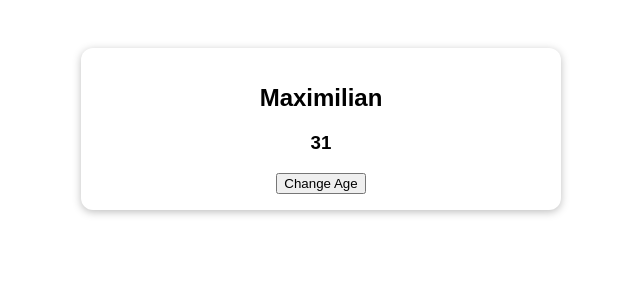
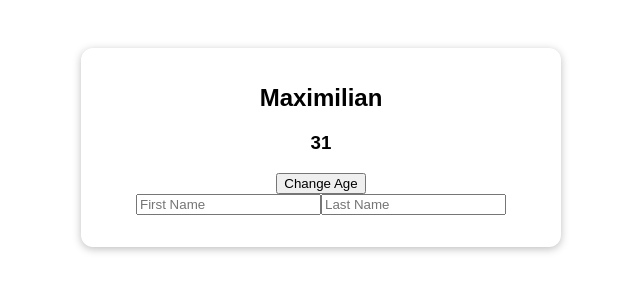
Before and after one commit to chaehyun-oh/vue_tcg, a Vue app in the folder composition-01-starting-setup/: page / in a window 1280 px wide. Shown: the top 300 px of the page, without its empty margins (319-959 px from the left). Built offline with nearby package versions, Linux system fonts and the light colour scheme; the HTML template or start-up script is replaced by a standard one.

Commit message:
230808 update

```diff
--- a/composition-01-starting-setup/src/App.vue
+++ b/composition-01-starting-setup/src/App.vue
@@ -3,25 +3,45 @@
     <h2>{{ user.name }}</h2>
     <h3>{{ user.age }}</h3>
     <button @click="setAge">Change Age</button>
+    <div>
+      <input type="text" placeholder="First Name" @input="setFirstName" />
+      <input type="text" placeholder="Last Name" @input="setLastName" />
+      <p>{{ uName }}</p>
+    </div>
   </section>
 </template>
 
 <script>
-import { reactive } from 'vue';
+import { reactive, ref, computed } from 'vue';
 
 export default {
   setup() {
     // const uName = ref('Maximilian');
     // const uAge = ref(31);
 
+    const firstName = ref('');
+    const lastName = ref('');
+
     const user = reactive({
       name: 'Maximilian',
       age: 31,
     });
 
+    const uName = computed(function () {
+      return firstName.value + ' ' + lastName.value;
+    });
+
     function setNewData() {
       user.age = 32;
       // uAge.value = 33;
+    }
+
+    function setFirstName(e) {
+      firstName.value = e.target.value;
+    }
+
+    function setLastName(e) {
+      lastName.value = e.target.value;
     }
 
     // console.log(isRef(uAge));
@@ -47,6 +67,9 @@ export default {
       setAge: setNewData,
       // userName: userRefs.name,
       // userAge: userRefs.age,
+      setFirstName,
+      setLastName,
+      uName,
     };
   },
   // data() {
```
Also changed, not shown: 1 other file (tests, documents, lock files or other folders).
